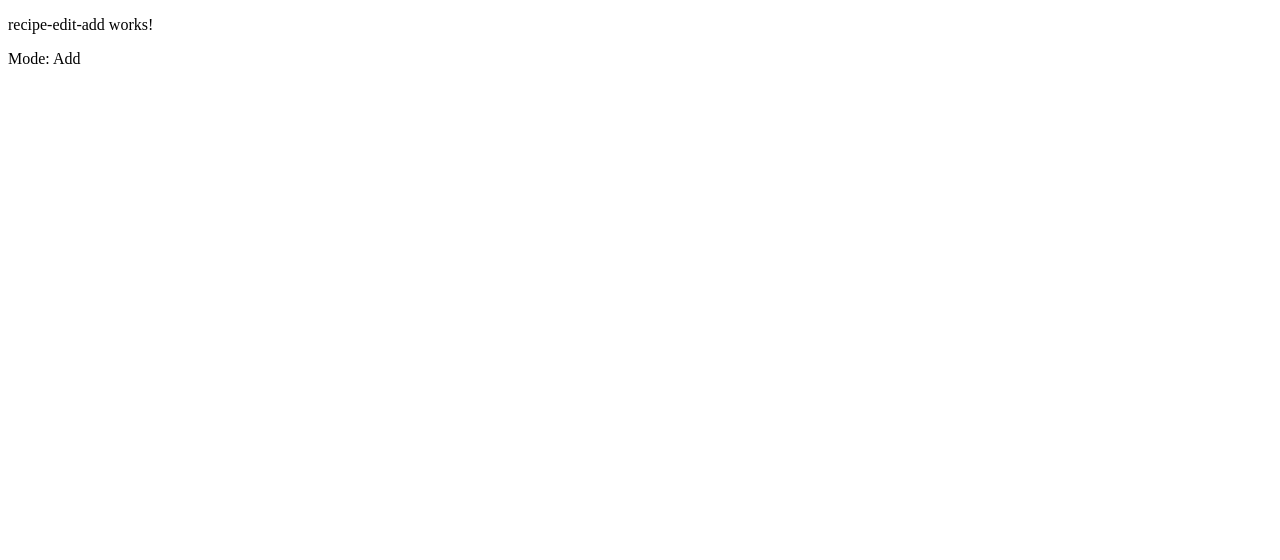
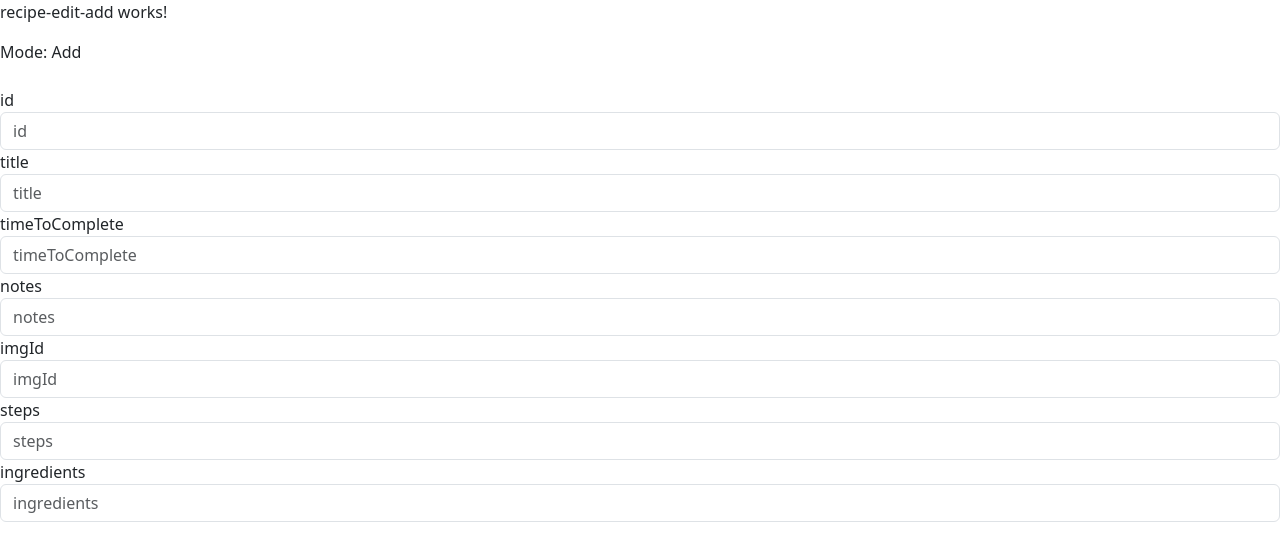
Before and after one commit to BenBleh/ReceipeProj, an Angular app in the folder RecipeSite/: page /addRecipe in a window 1280 px wide. Shown: the top 560 px of the page. Built offline with nearby package versions, Linux system fonts and the light colour scheme.

Commit message:
Installed bootstrap 5

```diff
--- a/RecipeSite/src/app/recipe-edit-add/recipe-edit-add.component.html
+++ b/RecipeSite/src/app/recipe-edit-add/recipe-edit-add.component.html
@@ -1,3 +1,41 @@
 <p>recipe-edit-add works!</p>
 
 <p>Mode: {{isEdit ? 'Edit' : 'Add'}}</p>
+
+
+<form action="" method="">
+  <div>
+    <fieldset>
+      <legend></legend>
+      <div class="form-group">
+        <label for="exampleTextarea">id</label>
+        <input class="form-control" type="text" placeholder="id" />
+      </div>
+      <div class="form-group">
+        <label for="exampleTextarea">title</label>
+        <input class="form-control" type="text" placeholder="title" />
+      </div>
+      <div class="form-group">
+        <label for="exampleTextarea">timeToComplete</label>
+        <input class="form-control" type="text" placeholder="timeToComplete" />
+      </div>
+      <div class="form-group">
+        <label for="exampleTextarea">notes</label>
+        <input class="form-control" type="text" placeholder="notes" />
+      </div>
+      <div class="form-group">
+        <label for="exampleTextarea">imgId</label>
+        <input class="form-control" type="text" placeholder="imgId" />
+      </div>
+      <div class="form-group">
+        <label for="exampleTextarea">steps</label>
+        <input class="form-control" type="text" placeholder="steps" />
+      </div>
+      <div class="form-group">
+        <label for="exampleTextarea">ingredients</label>
+        <input class="form-control" type="text" placeholder="ingredients" />
+      </div>
+    </fieldset>
+  </div>
+
+</form>
--- a/RecipeSite/src/app/recipe-list/recipe-list.component.html
+++ b/RecipeSite/src/app/recipe-list/recipe-list.component.html
@@ -1,4 +1,4 @@
-<p>recipe-list works!</p>
+<h1>recipe-list works!</h1>
 
 
 <tr *ngFor="let recipe of recipes">
--- a/RecipeSite/src/index.html
+++ b/RecipeSite/src/index.html
@@ -6,8 +6,10 @@
   <base href="/">
   <meta name="viewport" content="width=device-width, initial-scale=1">
   <link rel="icon" type="image/x-icon" href="favicon.ico">
+  <link href="https://cdn.jsdelivr.net/npm/bootstrap@5.3.3/dist/css/bootstrap.min.css" rel="stylesheet" integrity="sha384-QWTKZyjpPEjISv5WaRU9OFeRpok6YctnYmDr5pNlyT2bRjXh0JMhjY6hW+ALEwIH" crossorigin="anonymous">
 </head>
 <body>
   <app-root></app-root>
+  <script src="https://cdn.jsdelivr.net/npm/bootstrap@5.3.3/dist/js/bootstrap.bundle.min.js" integrity="sha384-YvpcrYf0tY3lHB60NNkmXc5s9fDVZLESaAA55NDzOxhy9GkcIdslK1eN7N6jIeHz" crossorigin="anonymous"></script>
 </body>
 </html>
```
Also changed, not shown: RecipeSite/package.json (+4 -3 lines), RecipeSite/angular.json (line endings or trailing spaces), 1 other file (tests, documents, lock files or other folders).
